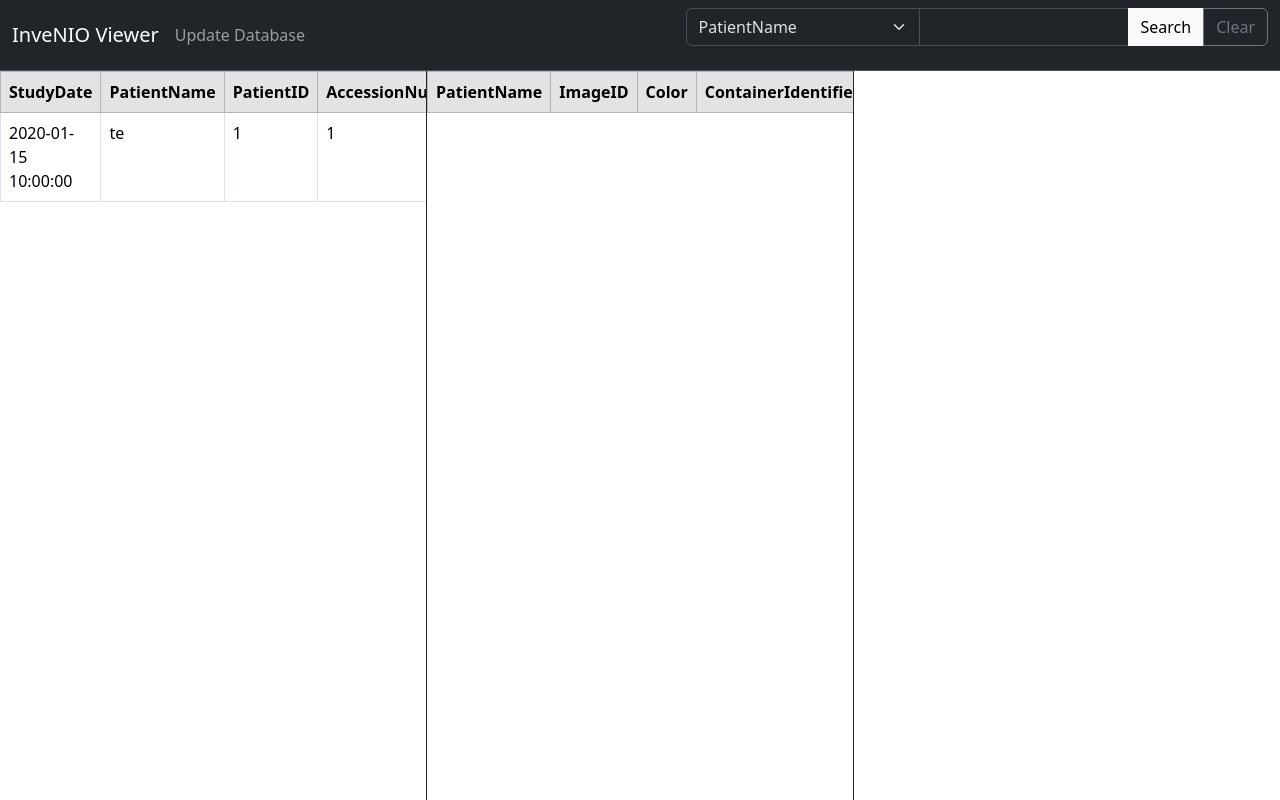
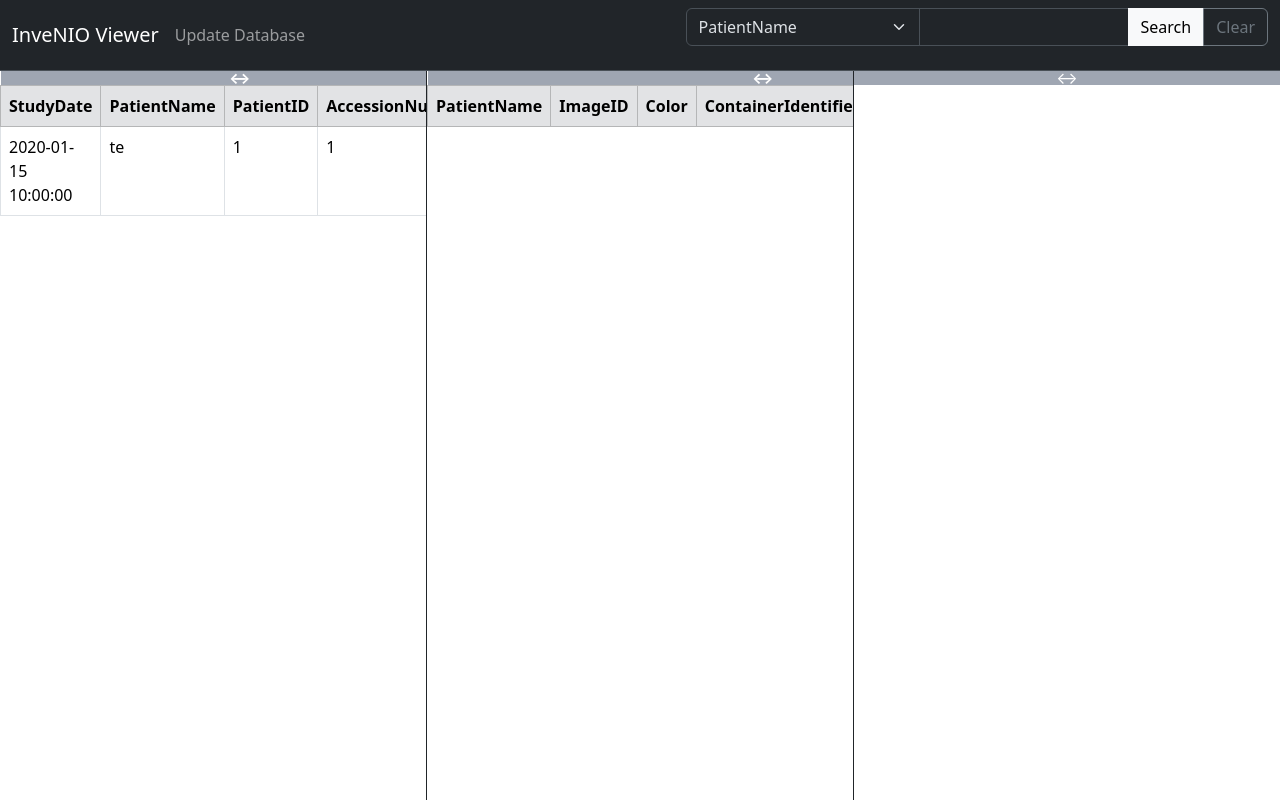
Before and after one commit to vojdam/invenio_extractor, a Flask app: template extractor_app/templates/base.html in a window 1280 px wide. Run offline with Flask 3, Linux system fonts and the light colour scheme; the template is opened without the code that fills it: most values are stand-ins (such as "Sample title", 1, 10 or a date in 2020).

Commit message:
added col resizing

```diff
--- a/extractor_app/templates/base.html
+++ b/extractor_app/templates/base.html
@@ -9,6 +9,23 @@
     <style>
         .col{
             height: calc(100vh - 71px);
+            overflow:auto;
+        }
+        .col-6{
+            height: calc(100vh - 71px);
+            overflow:auto;
+        }
+        .resizer{
+            border:0;
+            padding:0;
+            margin:0;
+            background-color: #9FA6B2;
+            height:14px;
+            line-height: 14px;
+            width:100%;
+            cursor:pointer;
+            text-align: center;
+            color:#fff;
         }
     </style>
 </head>
@@ -44,9 +61,10 @@
 
     <div style="background-color: #ffffff" class="container-flex">
         <div class="row g-0 ">
-            <div class="col border-end border-dark" style="overflow:auto;">
+            <div class="col border-end border-dark" id="col1">
                 <table id="header_table" class="table table-bordered table-hover sortable">
                 <thead class="sticky-top">
+                    <tr style="padding:0;border:0"><th style="padding:0;border:0" scope="col" colspan="4"><div class="resizer" onclick="resize_col('col1')">↔</div></th></tr>
                     <tr class="table-secondary">
                         <th scope="col">StudyDate</th>
                         <th scope="col">PatientName</th>
@@ -56,7 +74,7 @@
                 </thead>
                 <tbody>
                 {% for header_item in unique_headers %}
-                    <tr id="folder{{header_item['FolderID']}}" tabindex="{{header_item['FolderID']}}" onclick="toggle_show('folder{{header_item['FolderID']}}'); change_iframe_src(''); toggle_active('folder{{header_item['FolderID']}}')" style="cursor:pointer">
+                    <tr id="folder{{header_item['FolderID']}}" tabindex="{{header_item['FolderID']}}" onclick="toggle_show('folder{{header_item['FolderID']}}'); change_iframe_src(''); toggle_active('folder{{header_item['FolderID']}}'); resize_col('col2')" style="cursor:pointer">
                         <td>{{header_item["StudyDate"]}}</td>
                         <td>{{header_item["PatientName"][15:-1]}}</td>
                         <td>{{header_item["PatientID"]}}</td>
@@ -67,9 +85,10 @@
                 </table>
             </div>
 
-            <div class="col border-end border-dark" style="overflow:auto;">
+            <div class="col border-end border-dark" id="col2">
                 <table class="table table-bordered table-hover">
                 <thead class="sticky-top">
+                    <tr style="padding:0;border:0"><th style="padding:0;border:0" scope="col" colspan="5"><div class="resizer" onclick="resize_col('col2')">↔</div></th></tr>
                     <tr class="table-secondary">
                         <th scope="col"><div>PatientName</div></th>
                         <th scope="col"><div>ImageID</div></th>
@@ -80,7 +99,7 @@
                 </thead>
                 <tbody>
                 {% for session in session_list %}
-                    <tr tabindex="{{session['SpecimenSessionID']}}" id="entry{{session['SpecimenSessionID']}}" onclick="change_iframe_src('/metadata/{{session['SpecimenSessionID']}}');toggle_active('entry{{session['SpecimenSessionID']}}')" style="display:none; cursor:pointer" class="entry folder{{session['FolderID']}}">
+                    <tr tabindex="{{session['SpecimenSessionID']}}" id="entry{{session['SpecimenSessionID']}}" onclick="change_iframe_src('/metadata/{{session['SpecimenSessionID']}}');toggle_active('entry{{session['SpecimenSessionID']}}'); resize_col('col3')" style="display:none; cursor:pointer" class="entry folder{{session['FolderID']}}">
                         <td>{{session["PatientName"][15:-1]}}</td>
                         <td>{{session["ImageID"]}}</td>
                         <td>{% if session["PhotometricInterpretation"] == "RGB" %}RGB{%else%}B/W{%endif%}</td>
@@ -91,7 +110,8 @@
                 </tbody>
                 </table>
             </div>
-            <div class="col" style="overflow:hidden">
+            <div class="col" id="col3" style="overflow:hidden">
+                <div class="resizer" onclick="resize_col('col3')">↔</div>
                 <div style="background-color: #ffffff;height: 100%" class="container-flex">
                     <iframe id="iframe" style="width:100%;height: 100%; border: none; overflow-x:hidden" src=""></iframe>
                 </div>
@@ -121,6 +141,22 @@
         }
     }
 
+    function resize_col(col_id){
+        const all_col_ids = ["col1", "col2", "col3"];
+        console.log(all_col_ids.indexOf(col_id));
+        all_col_ids.splice(all_col_ids.indexOf(col_id), 1);
+        console.log(all_col_ids);
+        all_col_ids.forEach((col) => {
+            console.log(col);
+            var other_col = document.getElementById(col);
+            other_col.classList.remove("col-6");
+            other_col.classList.add("col");
+        });
+        curr_col = document.getElementById(col_id);
+        curr_col.classList.remove("col");
+        curr_col.classList.add("col-6");
+    }
+
     function toggle_active(itemid){
         var all_items = document.getElementsByClassName("table-active");
         var current_item = document.getElementById(itemid);
--- a/pyproject.toml
+++ b/pyproject.toml
@@ -1,6 +1,6 @@
 [project]
 name = "InveNIO Extractor"
-version = "1.1.0"
+version = "1.1.1"
 authors = [
   { name="Vojtech Damian", email="vojdam@email.cz" },
 ]
```
